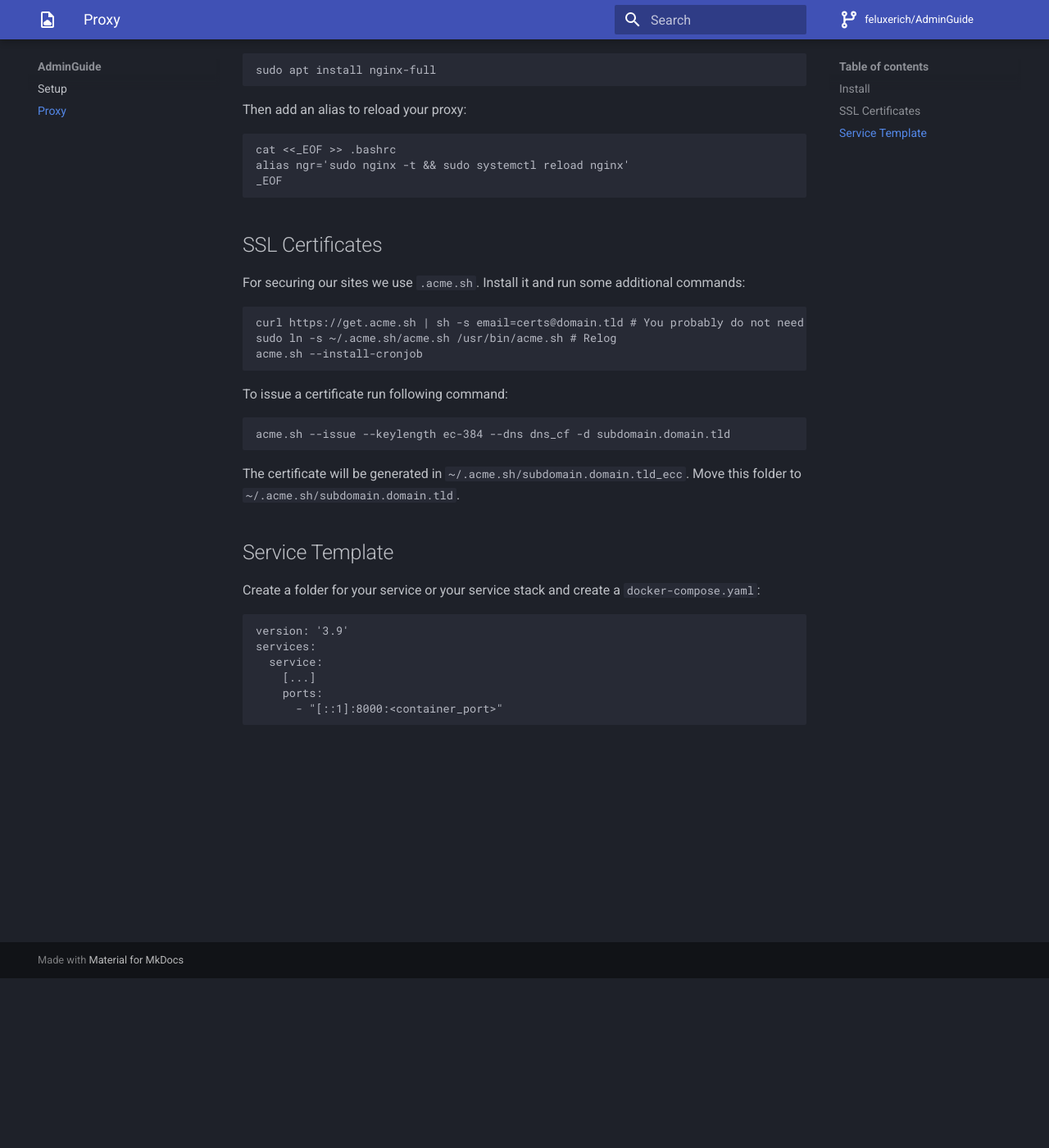
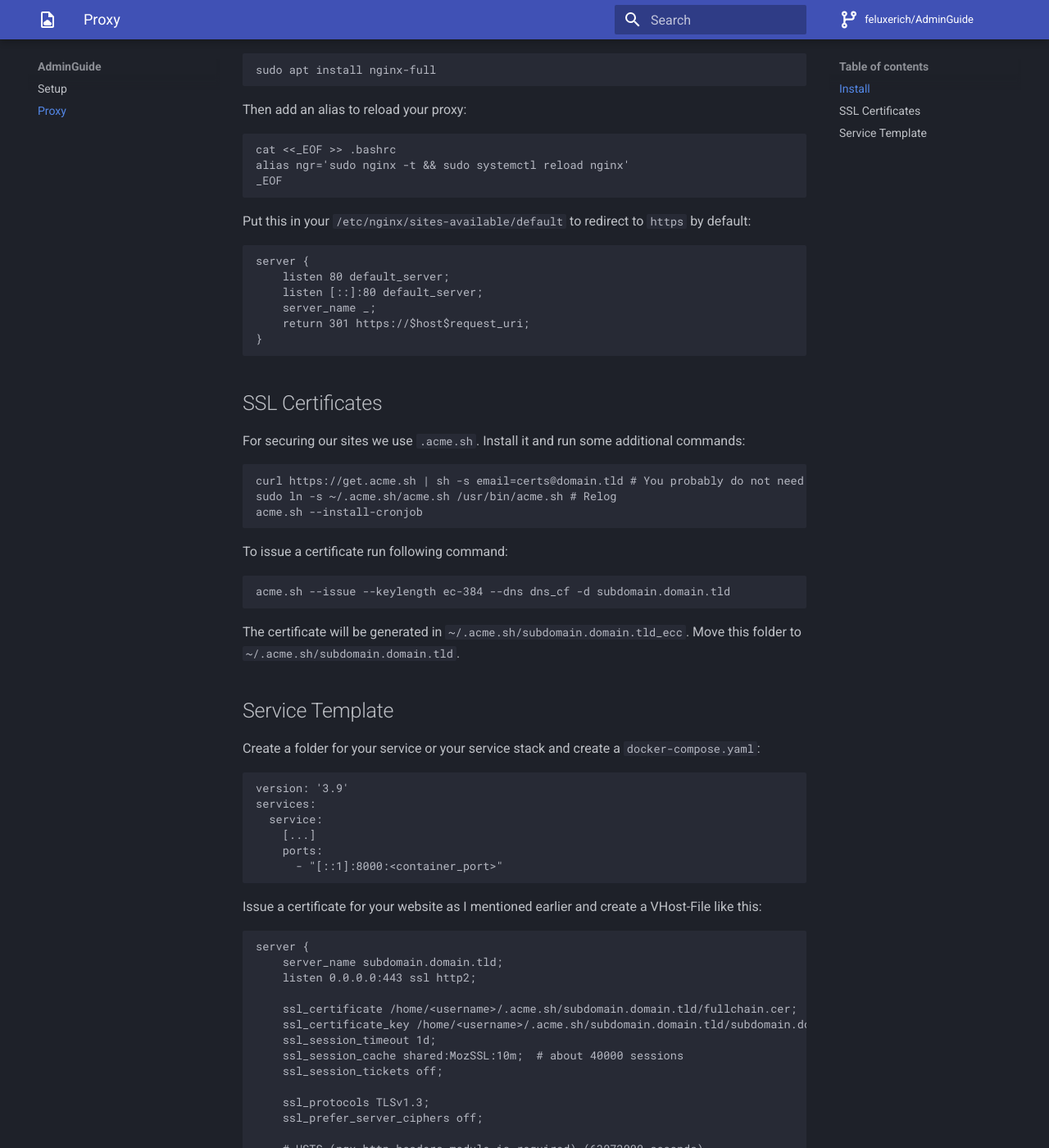
Before and after one commit to Feluxerich/AdminGuide, an MkDocs documentation site: the page built from docs/0_proxy.md, in a window 1280 px wide and 1400 px high, scrolled down 207 px. Shown: the whole window at 82% size. Built offline with MkDocs 1.6.1 and Material for MkDocs 9.7.7, drawn with Linux system fonts in a browser that asks for light colours; comment, search, counter and statistics services are not loaded; some of the changed text lies outside the part shown.

Commit message:
expanded configuration for proxy guide

````diff
--- a/docs/0_proxy.md
+++ b/docs/0_proxy.md
@@ -15,6 +15,16 @@ Then add an alias to reload your proxy:
 cat <<_EOF >> .bashrc
 alias ngr='sudo nginx -t && sudo systemctl reload nginx'
 _EOF
+```
+
+Put this in your `/etc/nginx/sites-available/default` to redirect to `https` by default:
+```nginx
+server {
+    listen 80 default_server;
+    listen [::]:80 default_server;
+    server_name _;
+    return 301 https://$host$request_uri;
+}
 ```
 
 ## SSL Certificates
@@ -48,3 +58,46 @@ services:
     ports:
       - "[::1]:8000:<container_port>"
 ```
+
+Issue a certificate for your website as I mentioned earlier and create a VHost-File like this:
+
+```nginx
+server {
+    server_name subdomain.domain.tld;
+    listen 0.0.0.0:443 ssl http2;
+
+    ssl_certificate /home/<username>/.acme.sh/subdomain.domain.tld/fullchain.cer;
+    ssl_certificate_key /home/<username>/.acme.sh/subdomain.domain.tld/subdomain.domain.tld.key;
+    ssl_session_timeout 1d;
+    ssl_session_cache shared:MozSSL:10m;  # about 40000 sessions
+    ssl_session_tickets off;
+
+    ssl_protocols TLSv1.3;
+    ssl_prefer_server_ciphers off;
+
+    # HSTS (ngx_http_headers_module is required) (63072000 seconds)
+    add_header Strict-Transport-Security "max-age=63072000" always;
+
+    ssl_stapling on;
+    ssl_stapling_verify on;
+
+    location / {
+            proxy_pass http://[::1]:8000/;
+            proxy_http_version 1.1;
+            proxy_set_header Upgrade $http_upgrade;
+            proxy_set_header Connection 'upgrade';
+            proxy_set_header X-Real-IP $proxy_add_x_forwarded_for;
+            proxy_set_header X-Forwarded-For $proxy_add_x_forwarded_for;
+            proxy_set_header X-Forwarded-Proto $scheme;
+            proxy_set_header Host $host;
+            proxy_cache_bypass $http_upgrade;
+    }
+}
+```
+
+Link your VHost-File and reload:
+
+```shell
+sudo ln -s /etc/nginx/sites-available/subdomain.domain.tld /etc/nginx/sites-enabled/
+ngr
+```
````
